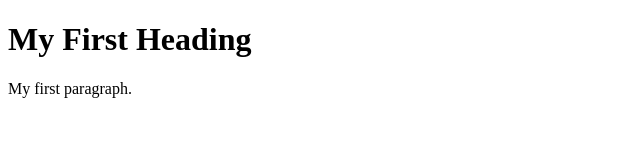
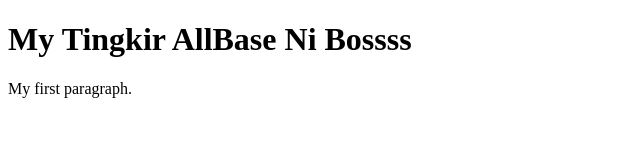
Before and after one commit to oscarbenn/oscarbenn.github.io, a plain HTML site: page index.html in a window 1280 px wide. Shown: the whole page, without its empty margins (0-640 px from the left). Drawn offline with Linux system fonts and the light colour scheme.

Commit message:
Update index.html

```diff
--- a/index.html
+++ b/index.html
@@ -5,7 +5,7 @@
 </head>
 <body>
 
-<h1>My First Heading</h1>
+<h1>My Tingkir AllBase Ni Bossss</h1>
 <p>My first paragraph.</p>
 
 </body>
```
